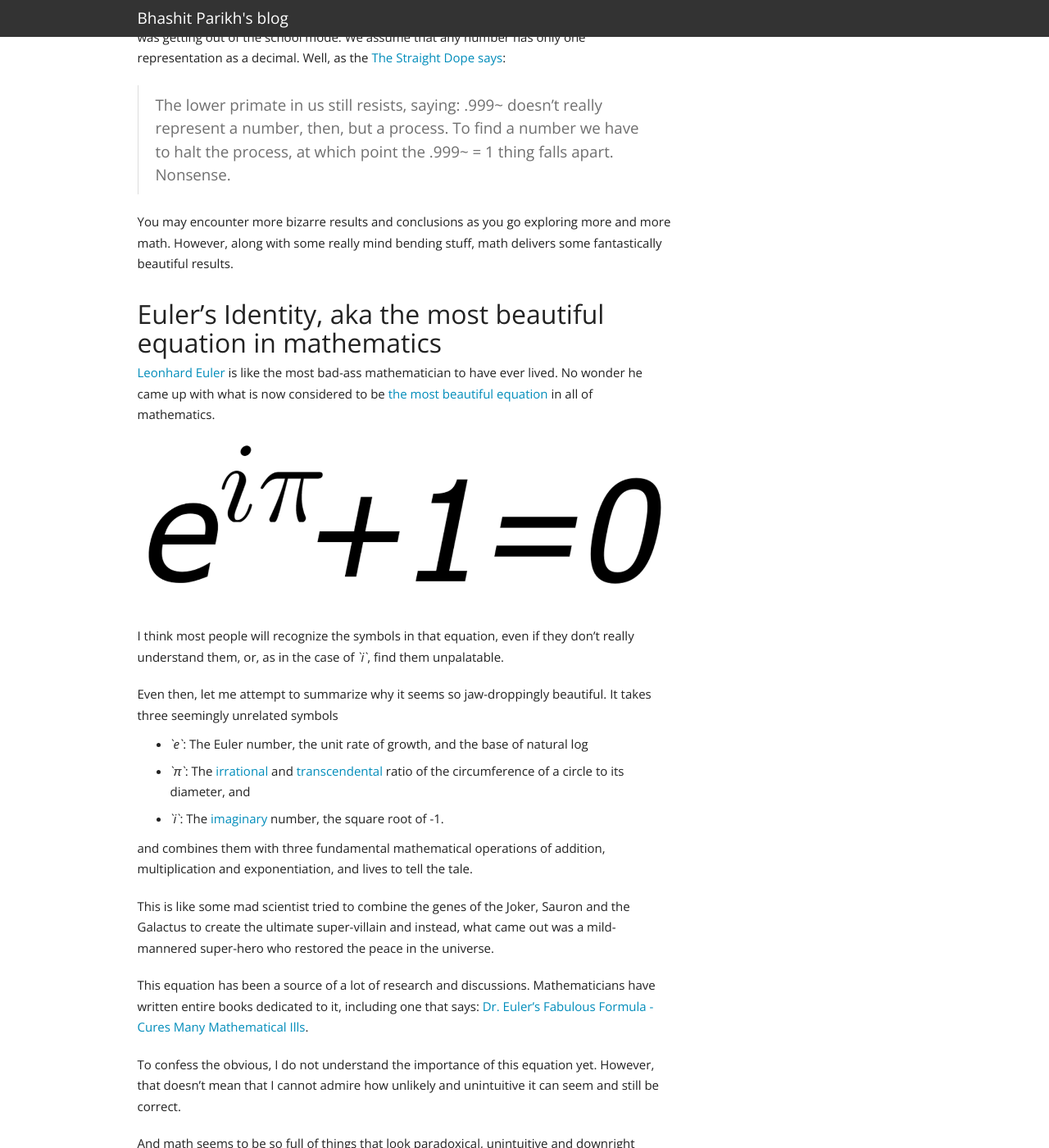
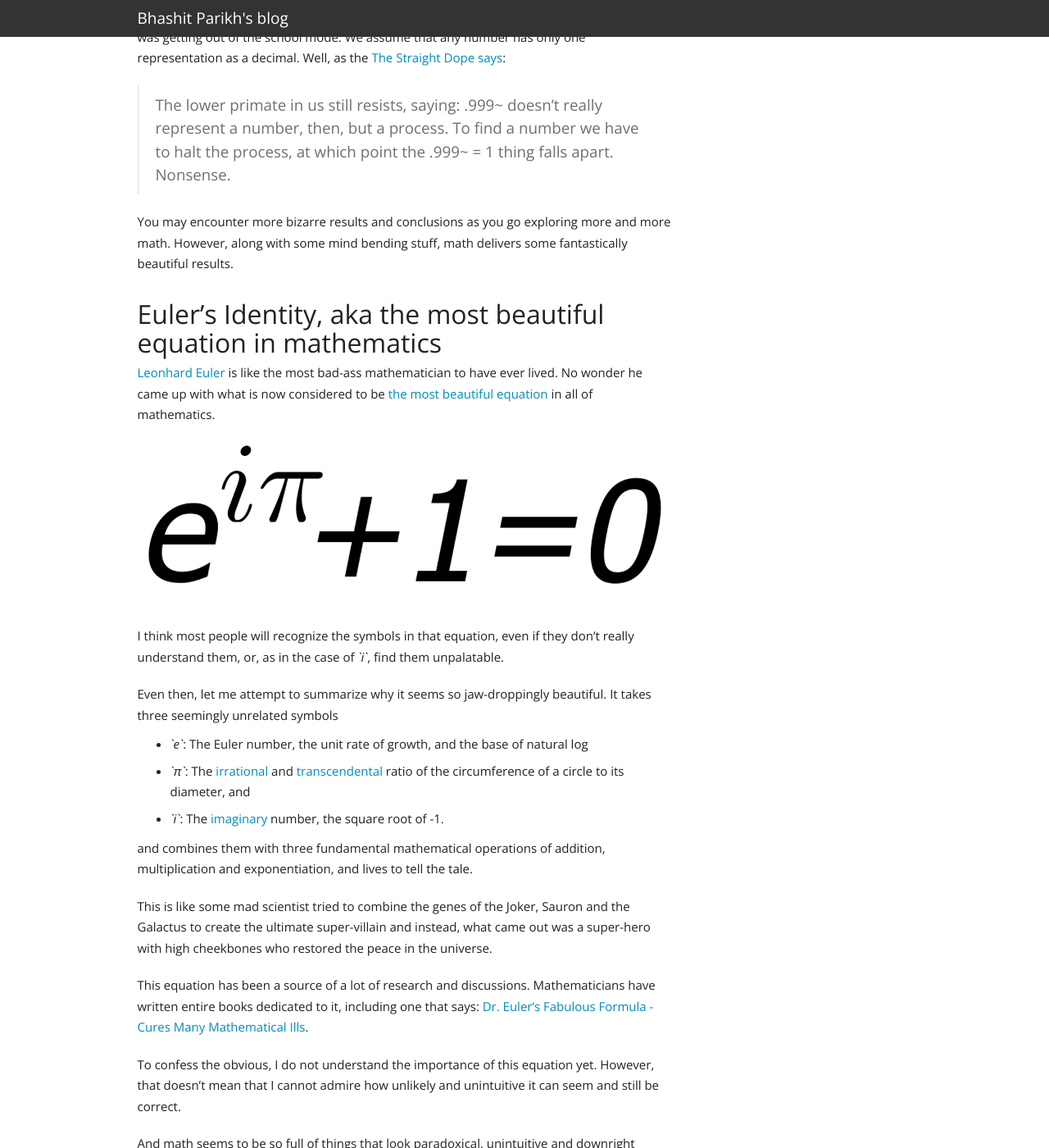
Before and after one commit to Bhashit/bhashit.github.io, a Jekyll site: the page built from _posts/2015-01-02-mathematics-bizarre-fun-beautiful.md, in a window 1280 px wide and 1400 px high, scrolled down 2563 px. Shown: the whole window at 82% size. Built offline with Jekyll 4.4.1, drawn with Linux system fonts in a browser that asks for light colours; comment, search, counter and statistics services are not loaded.

Commit message:
Some minor mods

```diff
--- a/_posts/2015-01-02-mathematics-bizarre-fun-beautiful.md
+++ b/_posts/2015-01-02-mathematics-bizarre-fun-beautiful.md
@@ -129,8 +129,8 @@ that any number has only one representation as a decimal. Well, as the
 >
 
 You may encounter more bizarre results and conclusions as you go
-exploring more and more math. However, along with some really mind
-bending stuff, math delivers some fantastically beautiful results.
+exploring more and more math. However, along with some mind bending
+stuff, math delivers some fantastically beautiful results.
 
 ## Euler's Identity, aka the most beautiful equation in mathematics
 
@@ -161,8 +161,8 @@ tale.
 
 This is like some mad scientist tried to combine the genes of the
 Joker, Sauron and the Galactus to create the ultimate super-villain
-and instead, what came out was a mild-mannered super-hero who restored
-the peace in the universe.
+and instead, what came out was a super-hero with high cheekbones who
+restored the peace in the universe.
 
 This equation has been a source of a lot of research and
 discussions. Mathematicians have written entire books dedicated to it,
```
